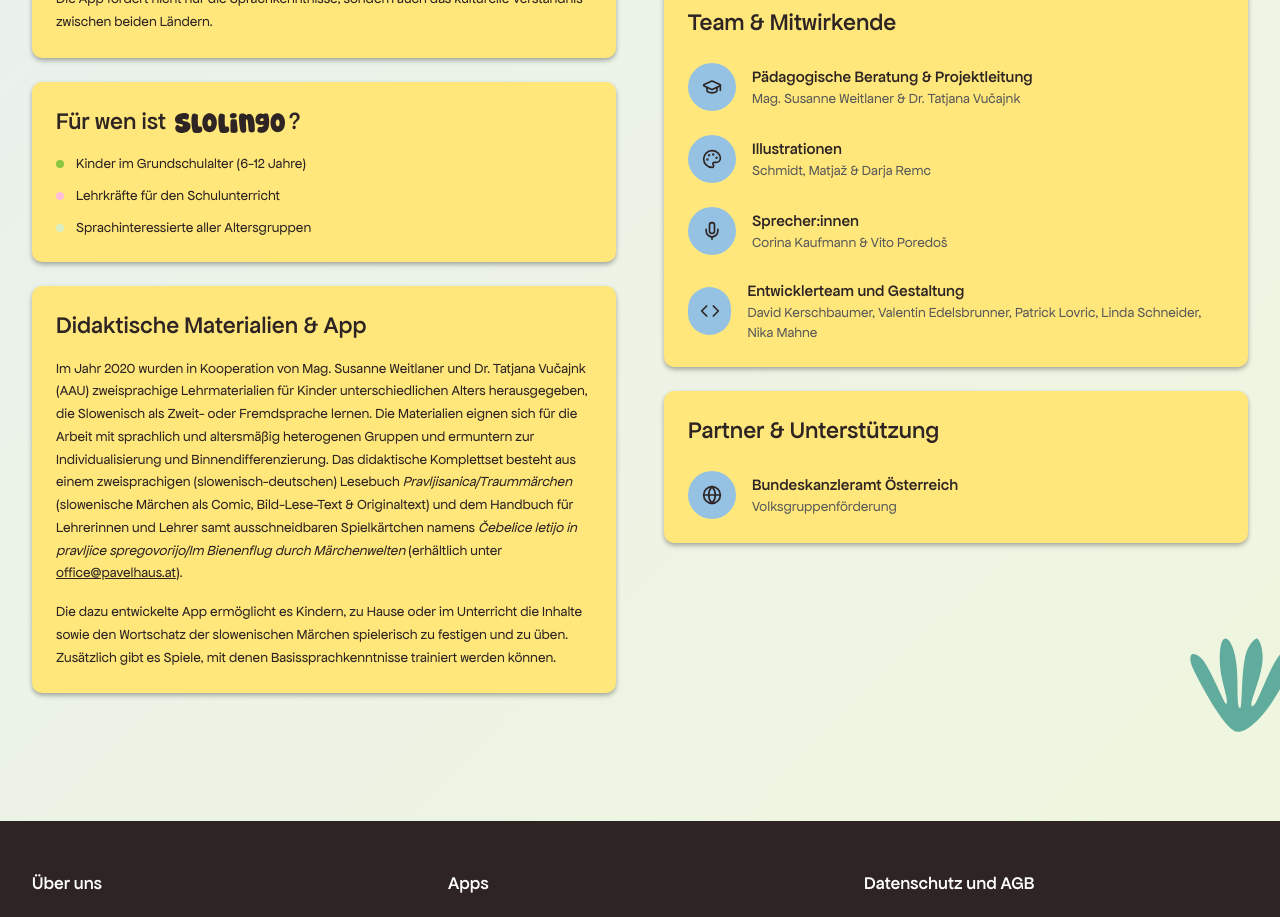
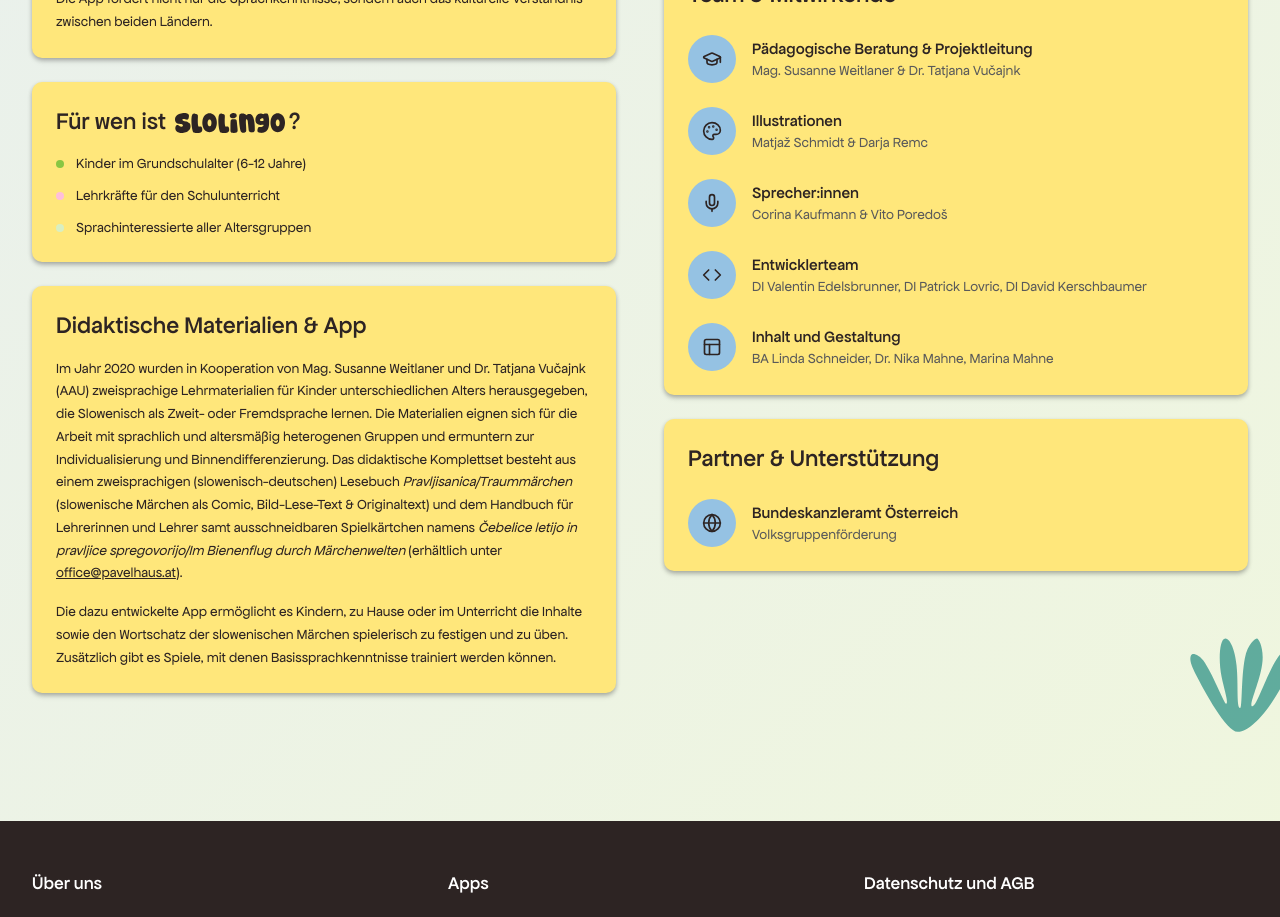
Before and after one commit to slolingo/slolingo.github.io, a React (Vite) app: page / in a window 1280 px wide. Shown: the part 2680-3597 px from the top of the page. Built offline with nearby package versions, Linux system fonts and the light colour scheme.

Commit message:
Adds davids schimu

```diff
--- a/src/components/About.tsx
+++ b/src/components/About.tsx
@@ -1,6 +1,6 @@
 import {motion} from 'framer-motion'
 import { useI18n } from '../i18n/i18n'
-import {Code, Globe, GraduationCap, Mic, Palette} from 'lucide-react'
+import {Code, Globe, GraduationCap, Mic, Palette, Layout} from 'lucide-react'
 
 const About = () => {
   const { t } = useI18n()
@@ -155,7 +155,7 @@
                 </div>
 
                 <div className="flex items-center space-x-3 lg:space-x-4">
-                  <div className="w-10 h-10 lg:w-12 lg:h-12 bg-slolingo-skyBlue rounded-full flex items-center justify-center">
+                  <div className="w-10 h-10 lg:w-12 lg:h-12 bg-slolingo-skyBlue rounded-full flex items-center justify-center shrink-0">
                     <Code size={16} className="text-slolingo-primaryText lg:w-5 lg:h-5" />
                   </div>
                   <div>
@@ -164,6 +164,20 @@
                     </h4>
                     <p className="text-xs lg:text-sm text-slolingo-secondaryText">
                         {t('about.team.devs.names')}
+                    </p>
+                  </div>
+                </div>
+
+                <div className="flex items-center space-x-3 lg:space-x-4">
+                  <div className="w-10 h-10 lg:w-12 lg:h-12 bg-slolingo-skyBlue rounded-full flex items-center justify-center">
+                    <Layout size={16} className="text-slolingo-primaryText lg:w-5 lg:h-5" />
+                  </div>
+                  <div>
+                    <h4 className="font-apfel-medium text-slolingo-primaryText text-sm lg:text-base">
+                      {t('about.team.contentDesign.title')}
+                    </h4>
+                    <p className="text-xs lg:text-sm text-slolingo-secondaryText">
+                      {t('about.team.contentDesign.names')}
                     </p>
                   </div>
                 </div>
--- a/src/i18n/i18n.tsx
+++ b/src/i18n/i18n.tsx
@@ -62,11 +62,13 @@
     'about.team.pedagogy.title': 'Pädagogische Beratung & Projektleitung',
     'about.team.pedagogy.names': 'Mag. Susanne Weitlaner & Dr. Tatjana Vučajnk',
     'about.team.illustrations.title': 'Illustrationen',
-    'about.team.illustrations.names': 'Schmidt, Matjaž & Darja Remc',
+    'about.team.illustrations.names': 'Matjaž Schmidt & Darja Remc',
     'about.team.speakers.title': 'Sprecher:innen',
     'about.team.speakers.names': 'Corina Kaufmann & Vito Poredoš',
-    'about.team.devs.title': 'Entwicklerteam und Gestaltung',
-    'about.team.devs.names': 'David Kerschbaumer, Valentin Edelsbrunner, Patrick Lovric, Linda Schneider, Nika Mahne',
+    'about.team.devs.title': 'Entwicklerteam',
+    'about.team.devs.names': 'DI Valentin Edelsbrunner, DI Patrick Lovric, DI David Kerschbaumer',
+    'about.team.contentDesign.title': 'Inhalt und Gestaltung',
+    'about.team.contentDesign.names': 'BA Linda Schneider, Dr. Nika Mahne, Marina Mahne',
 
     // Partners
     'about.partners.title': 'Partner & Unterstützung',
@@ -140,14 +142,16 @@
 
     // About Team (localized)
     'about.team.title': 'Ekipa in sodelujoči',
-    'about.team.pedagogy.title': 'Pädagogische Beratung & Projektleitung',
-    'about.team.pedagogy.names': 'Mag. Susanne Weitlaner & Dr. Tatjana Vučajnk',
-    'about.team.illustrations.title': 'Illustrationen',
-    'about.team.illustrations.names': 'Schmidt, Matjaž & Darja Remc',
-    'about.team.speakers.title': 'Sprecher:innen',
-    'about.team.speakers.names': 'Corina Kaufmann & Vito Poredoš',
-    'about.team.devs.title': 'Entwicklerteam und Gestaltung',
-    'about.team.devs.names': 'David Kerschbaumer, Valentin Edelsbrunner, Patrick Lovric, Linda Schneider, Nika Mahne',
+      'about.team.pedagogy.title': 'Pädagogische Beratung & Projektleitung',
+      'about.team.pedagogy.names': 'Mag. Susanne Weitlaner & Dr. Tatjana Vučajnk',
+      'about.team.illustrations.title': 'Illustrationen',
+      'about.team.illustrations.names': 'Matjaž Schmidt & Darja Remc',
+      'about.team.speakers.title': 'Sprecher:innen',
+      'about.team.speakers.names': 'Corina Kaufmann & Vito Poredoš',
+      'about.team.devs.title': 'Entwicklerteam',
+      'about.team.devs.names': 'DI Valentin Edelsbrunner, DI Patrick Lovric, DI David Kerschbaumer',
+      'about.team.contentDesign.title': 'Inhalt und Gestaltung',
+      'about.team.contentDesign.names': 'BA Linda Schneider, Dr. Nika Mahne, Marina Mahne',
 
     // Partners (localized)
     'about.partners.title': 'Partnerji in podpora',
```
